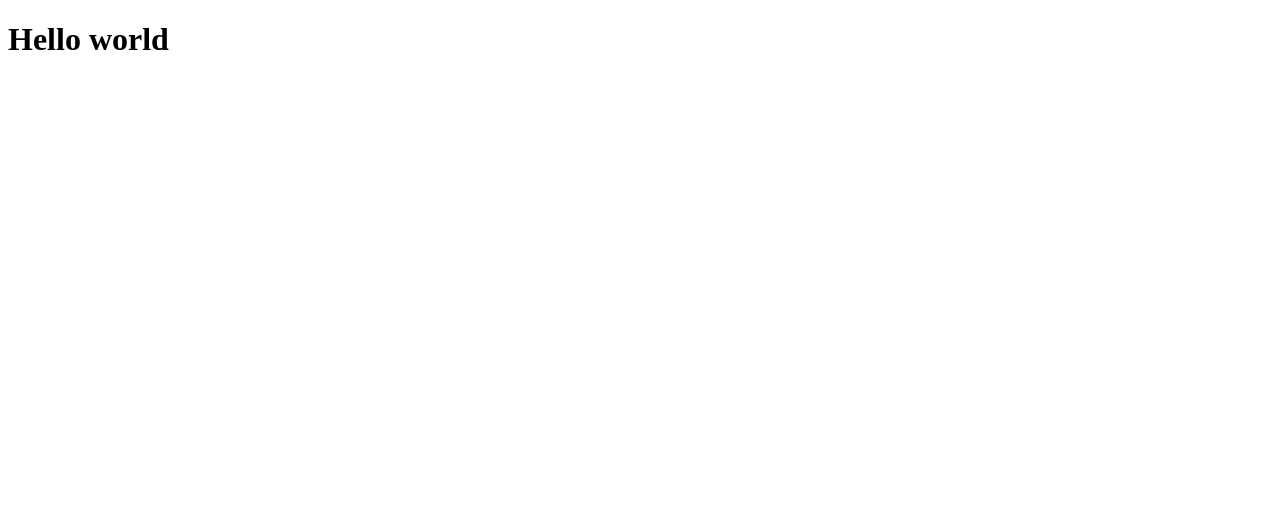
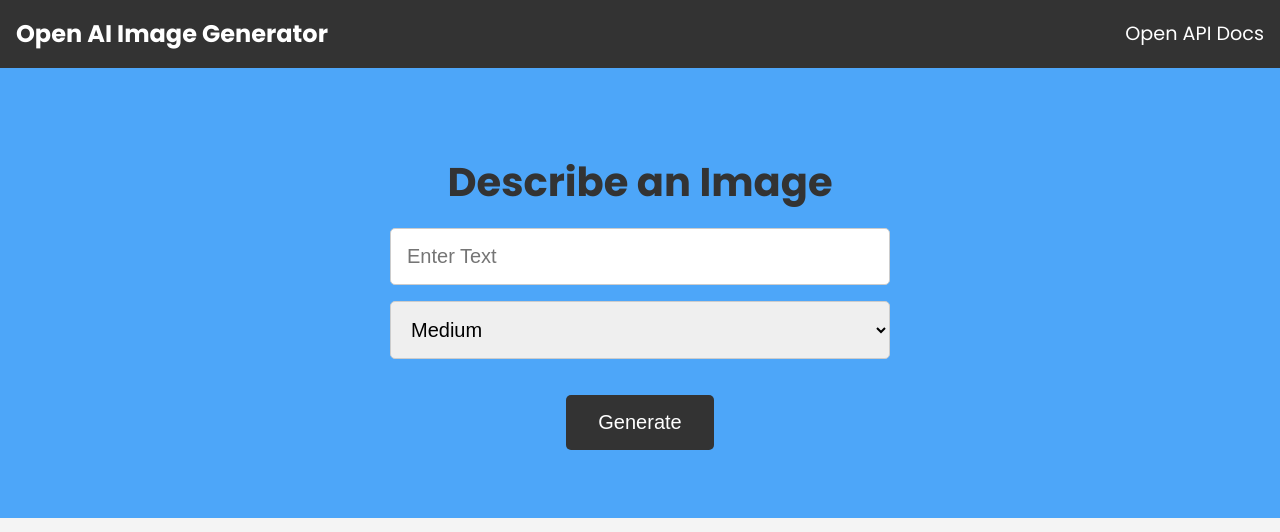
Before and after one commit to ndrsov/SimpleDallE, a website: page public/index.html in a window 1280 px wide. Drawn offline with Linux system fonts and the light colour scheme.

Commit message:
Set up main elements on the index file

```diff
--- a/public/index.html
+++ b/public/index.html
@@ -4,9 +4,52 @@
     <meta charset="UTF-8" />
     <meta http-equiv="X-UA-Compatible" content="IE=edge" />
     <meta name="viewport" content="width=device-width, initial-scale=1.0" />
+    <link rel="stylesheet" href="css/style.css" />
+    <link rel="stylesheet" href="css/spinner.css" />
     <title>Open AI Image Generator</title>
   </head>
   <body>
-    <h1>Hello world</h1>
+    <header>
+      <div class="navbar">
+        <div class="logo">
+          <h2>Open AI Image Generator</h2>
+        </div>
+        <div class="nav-links">
+          <ul>
+            <li>
+              <a href="https://beta.openai.com/docs" target="_blank"
+                >Open API Docs</a
+              >
+            </li>
+          </ul>
+        </div>
+      </div>
+    </header>
+    <main>
+      <section class="showcase">
+        <form id="image-form">
+          <h1>Describe an Image</h1>
+          <div class="form-control">
+            <input type="text" id="prompt" placeholder="Enter Text" />
+          </div>
+          <!-- Size -->
+          <div class="form-control">
+            <select name="size" id="size">
+              <option value="small">Small</option>
+              <option value="medium" selected>Medium</option>
+              <option value="large">Large</option>
+            </select>
+          </div>
+          <button type="submit" class="btn">Generate</button>
+        </form>
+      </section>
+
+      <section class="image">
+        <div class="image-container">
+          <h2 class="msg"></h2>
+          <img src="" alt="" id="image" />
+        </div>
+      </section>
+    </main>
   </body>
 </html>
```
